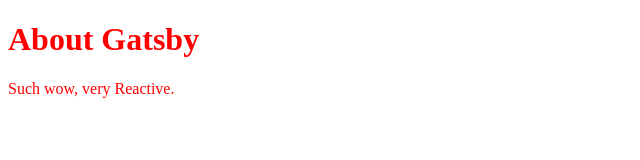
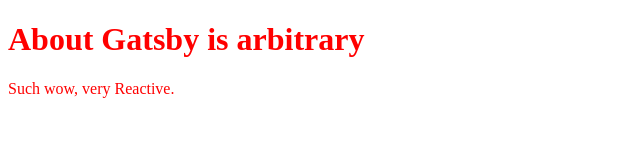
Before and after one commit to jc-nzc/gatsby-react, a Gatsby site in the folder hello-world/: page /about in a window 1280 px wide. Shown: the whole page, without its empty margins (0-640 px from the left). Built offline with nearby package versions, Linux system fonts and the light colour scheme; Gatsby itself is replaced by a stand-in of ours.

Commit message:
multi props

```diff
--- a/hello-world/src/components/header.js
+++ b/hello-world/src/components/header.js
@@ -1,5 +1,5 @@
 import React from "react"
 
 export default function Header(props) {
-  return <h1>{props.headerText}</h1>
+  return <h1>{props.headerText} {props.arbitraryPhrase}</h1>
 }
--- a/hello-world/src/pages/about.js
+++ b/hello-world/src/pages/about.js
@@ -4,7 +4,7 @@ import Header from "../components/header"
 export default function About() {
 	return(
 		<div style={{ color: `red` }}>
-			<Header headerText="About Gatsby" />
+			<Header headerText="About Gatsby" arbitraryPhrase="is arbitrary" />
 			<p>Such wow, very Reactive.</p>
 		</div>
 	)
```
